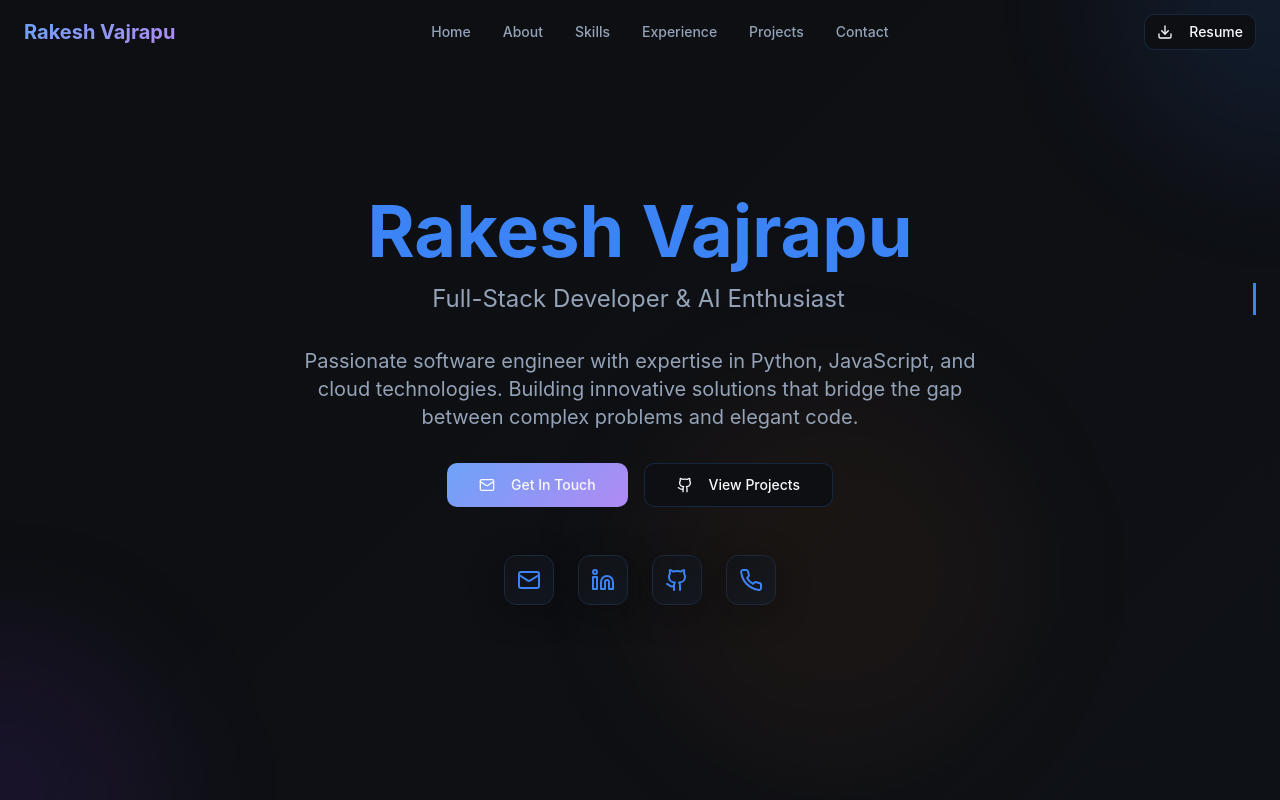
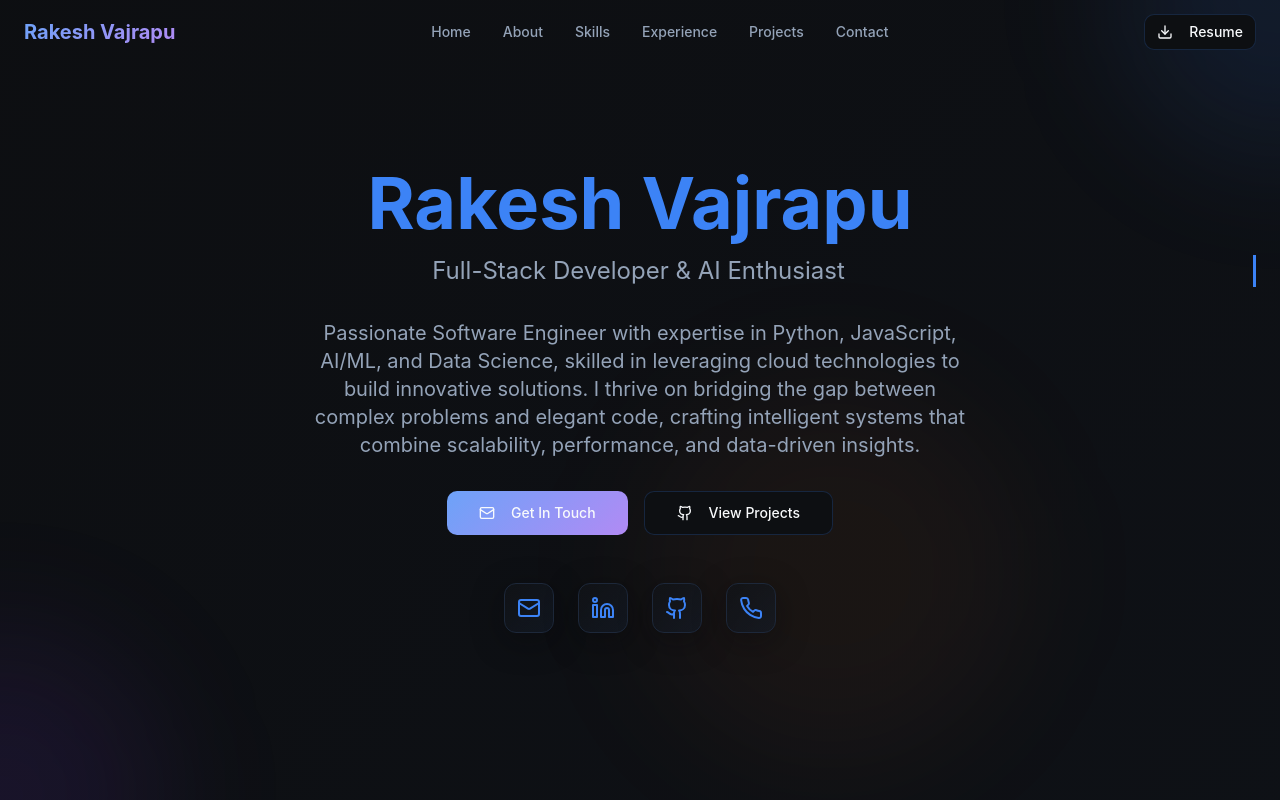
Before and after one commit to physicssessions000/animated-aura-craft-83, a React (Vite) app: page / in a window 1280 px wide. Shown: the top 800 px of the page. Built offline with nearby package versions, Linux system fonts and the light colour scheme.

Commit message:
Update header text content

```diff
--- a/src/components/Hero.jsx
+++ b/src/components/Hero.jsx
@@ -23,8 +23,7 @@ const Hero = () => {
           </div>
 
           <p className="text-lg md:text-xl text-muted-foreground max-w-2xl mx-auto mb-8 leading-relaxed">
-            Passionate software engineer with expertise in Python, JavaScript, and cloud technologies.
-            Building innovative solutions that bridge the gap between complex problems and elegant code.
+            Passionate Software Engineer with expertise in Python, JavaScript, AI/ML, and Data Science, skilled in leveraging cloud technologies to build innovative solutions. I thrive on bridging the gap between complex problems and elegant code, crafting intelligent systems that combine scalability, performance, and data-driven insights.
           </p>
 
           <div className="flex flex-col sm:flex-row gap-4 justify-center mb-12">
```
